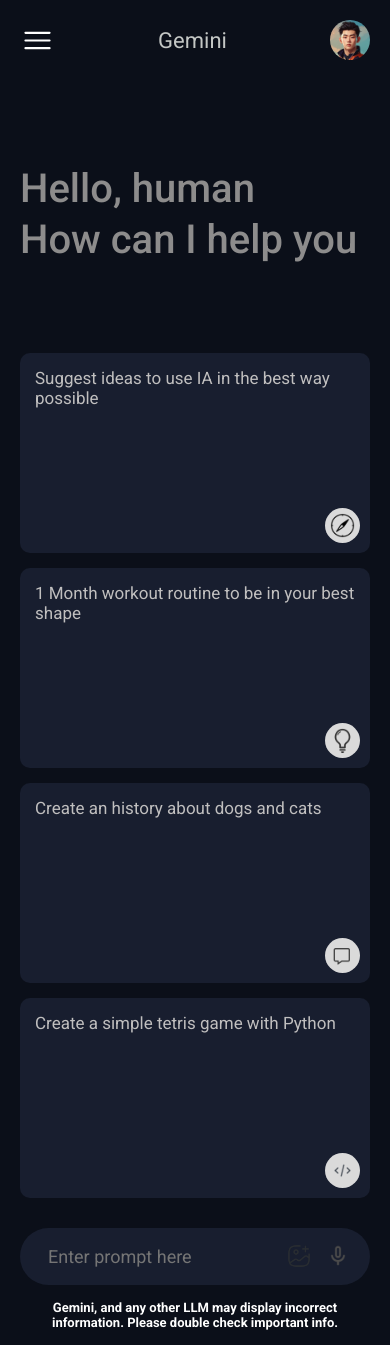
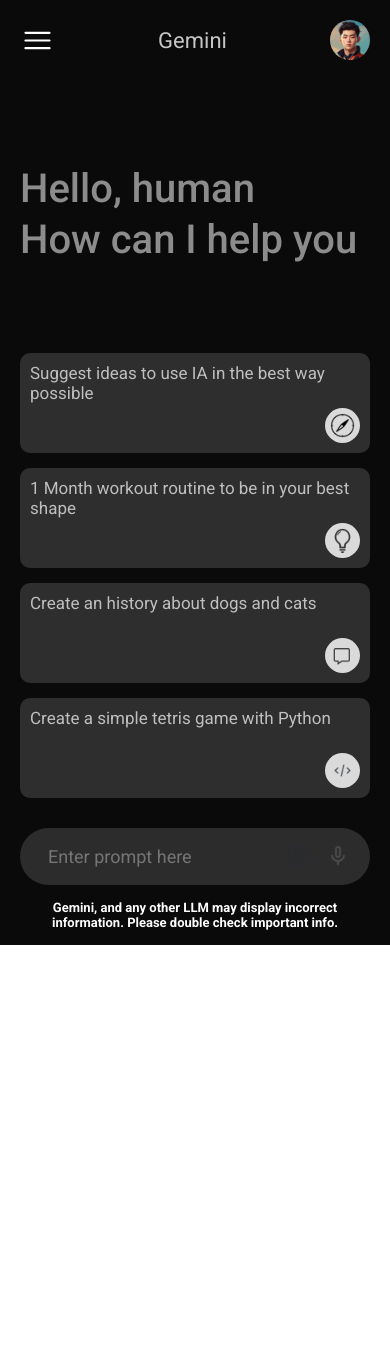
Before and after one commit to CalvinRBobadillaF/IApp, a React (Vite) app: page / in a window 390 px wide. After the commit the page ends 945 px from the top, so only its background shows below. Built offline with nearby package versions, Linux system fonts and the light colour scheme; no server answers.

Commit message:
Design changes

```diff
--- a/src/components/Sidebar/Main/Main.css
+++ b/src/components/Sidebar/Main/Main.css
@@ -12,7 +12,7 @@
     justify-content: space-between;
     font-size: 22px;
     padding: 20px;
-    color: #585858;
+    color: #272626;
 
 }
 
@@ -61,7 +61,7 @@
 .main .card {
     height: 200px;
     padding: 15px;
-    background-color: #181E2F;
+    background-color: #2e2e2e;
     border-radius: 10px;
     position: relative;
     cursor: pointer;
@@ -103,7 +103,7 @@
     align-items: center;
     justify-content: space-between;
     gap: 20px;
-    background-color: #181E2F;
+    background-color: #2c2c2c;
     padding: 10px 20px;
     border-radius: 50px;
 
@@ -140,7 +140,7 @@
 .result{
     padding: 0px 5%;
     max-height: 70vh;
-    overflow-y: scroll;
+    overflow-y: hidden;
 }
 
 .result::-webkit-scrollbar {
@@ -222,6 +222,12 @@
         font-size: 40px;
         color: rgb(141, 140, 140);
     }
+    .main .card {
+        height: 100px;
+    padding: 10px;
+    }
+
+
 }
 
 @keyframes loader {
--- a/src/components/Sidebar/Sidebar.css
+++ b/src/components/Sidebar/Sidebar.css
@@ -4,7 +4,7 @@
     display: inline-flex;
     flex-direction: column;
     justify-content: space-between;
-    background-color: #131826;
+    background-color: #121212;
     padding: 25px 15px;
     width: auto;
 }
@@ -15,11 +15,12 @@
     color: white;
 }
 
-.sidebar .menu {
+
+.sidebar .MenuPC {
     display: block;
     margin-left: 10px;
     cursor: pointer;
-
+    width: 35px;
     color: white;
 }
 
@@ -83,15 +84,19 @@
 
 
 
+
+
 @media (max-width: 600px) {
 
 
     .sidebar  {
         display: none;
         min-width: 68vw;
-
+        overflow-x: none;
         overflow-y: hidden;
     }
+
+
 
     .sidebar.open {
     display: inline-flex;
@@ -99,4 +104,8 @@
 
 
 }
+
+.sidebar .MenuPC {
+    display: none;
 }
+}
--- a/src/components/Sidebar/Sidebar.jsx
+++ b/src/components/Sidebar/Sidebar.jsx
@@ -22,7 +22,9 @@
         <div className={`sidebar ${openSidebar ? 'open' : ''}`}>
 
             <div className="top">
-                <img className="menu" onClick={() => setOpenSidebar(!openSidebar)} src={assets.menu_icon} alt="" />
+                <svg xmlns="http://www.w3.org/2000/svg" onClick={() => setOpenSidebar(!openSidebar)} fill="none" viewBox="0 0 24 24" stroke-width="1.5" stroke="currentColor" class="size-6" className="MenuPC">
+    <path stroke-linecap="round" stroke-linejoin="round" d="M3.75 6.75h16.5M3.75 12h16.5m-16.5 5.25h16.5" />
+  </svg>
                 <div className="new-chat">
                 <img src={assets.plus_icon} alt="" onClick={() => newChat()} />
                 {openSidebar?<p onClick={() => newChat()}>New Chat</p>:null}
--- a/src/index.css
+++ b/src/index.css
@@ -9,7 +9,7 @@
   min-height: 100vh;
   display: flex;
   animation: fadeIn 1s ;
-  background-color: #0B0F19;
+  background-color: rgb(10, 10, 10);
 }
 
 @keyframes fadeIn {
@@ -24,6 +24,7 @@
 @media (max-width: 600px) {
   #root {
     overflow-x: hidden;
+    overflow-y: hidden;
   }
   .main-bottom input {
     flex: none;
```
